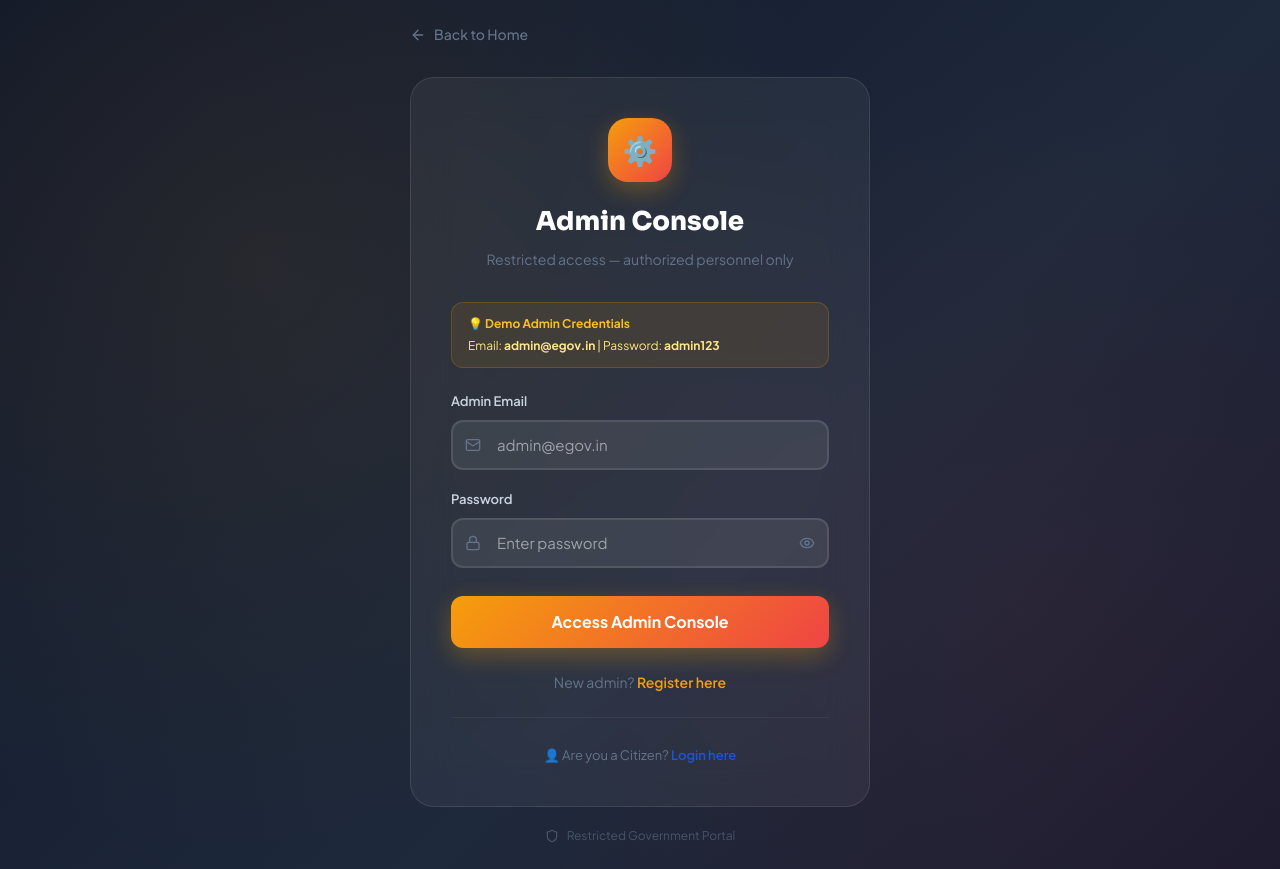
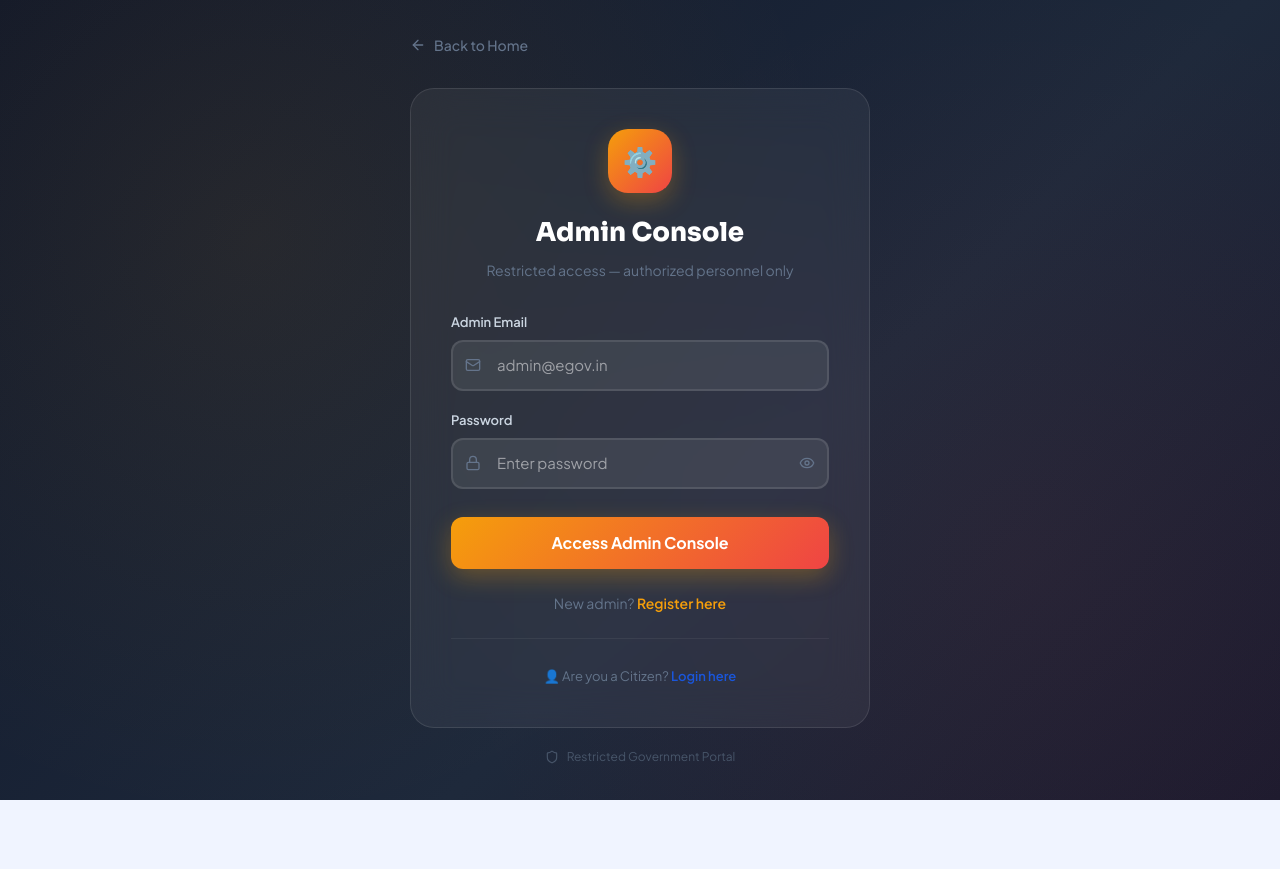
Before and after one commit to chaudharisanjana9125/e-Governanace-, a React (Vite) app: page /admin/login in a window 1280 px wide. After the commit the page ends 800 px from the top, so only its background shows below. Built offline with nearby package versions, Linux system fonts and the light colour scheme; no server answers.

Commit message:
removed demo credentials from admin login

```diff
--- a/src/pages/admin/AdminLogin.tsx
+++ b/src/pages/admin/AdminLogin.tsx
@@ -73,14 +73,6 @@ export default function AdminLogin() {
             }}>⚙️</div>
             <h1 style={{ fontFamily: 'Sora, sans-serif', fontSize: 26, fontWeight: 800, color: 'white', margin: '0 0 8px' }}>Admin Console</h1>
             <p style={{ color: '#64748b', fontSize: 14, margin: 0 }}>Restricted access — authorized personnel only</p>
-          </div>
-
-          <div style={{
-            background: 'rgba(245,158,11,0.1)', border: '1px solid rgba(245,158,11,0.2)',
-            borderRadius: 12, padding: '12px 16px', marginBottom: 24
-          }}>
-            <div style={{ fontSize: 12, fontWeight: 700, color: '#fbbf24', marginBottom: 4 }}>💡 Demo Admin Credentials</div>
-            <div style={{ fontSize: 12, color: '#fde68a' }}>Email: <strong>admin@egov.in</strong> | Password: <strong>admin123</strong></div>
           </div>
 
           <form onSubmit={handleSubmit}>
```
